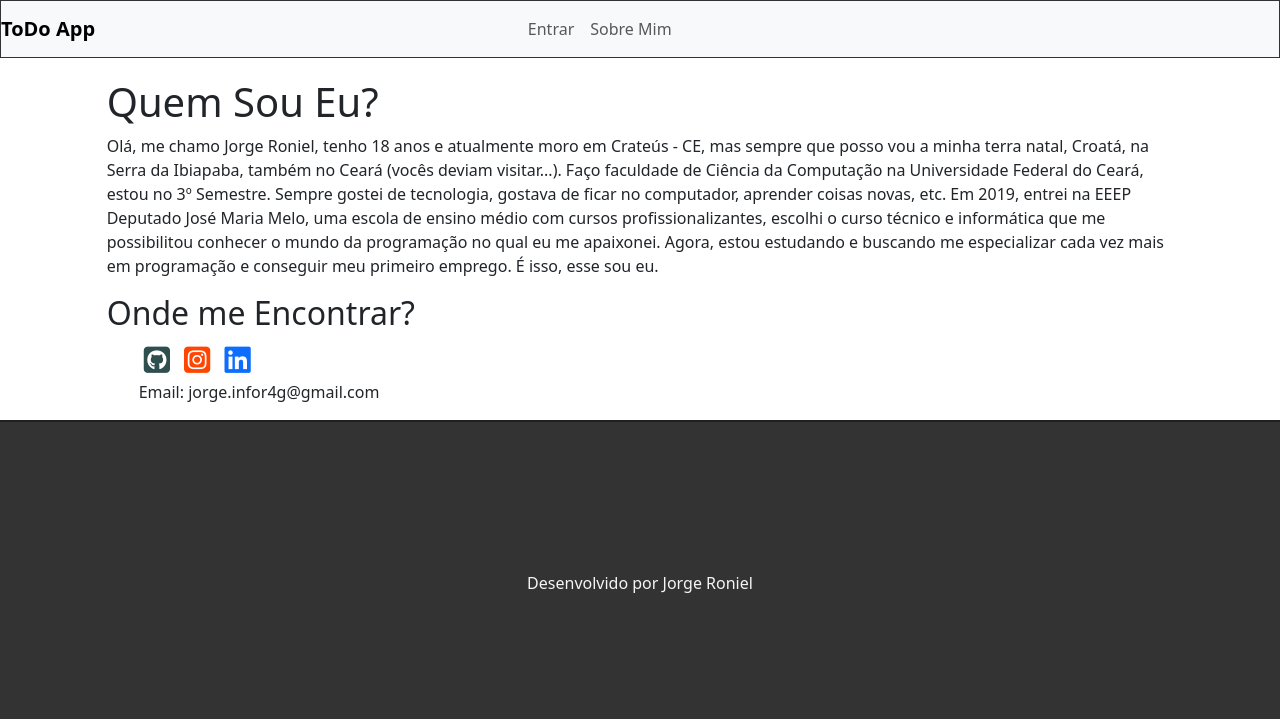
After one commit to JorgeRoniel/ToDo-App-Django, a Django app: page /about/ in a window 1280 px wide. The commit adds this page. Shown: the top 719 px of the page. Run offline with Django 4.2, Linux system fonts and the light colour scheme; some libraries are stand-ins or nearby versions.

Commit message:
Projeto Finalizado

```diff
--- /dev/null
+++ b/about/templates/sobremim.html
@@ -0,0 +1,30 @@
+{% extends 'model-page.html' %}
+
+{% block content %}
+    <div class="offset-1 col-10">
+        <h1>Quem Sou Eu?</h1>
+        <p>Olá, me chamo Jorge Roniel, tenho 18 anos e atualmente moro em Crateús - CE, mas sempre que posso vou a minha terra
+        natal, Croatá, na Serra da Ibiapaba, também no Ceará (vocês deviam visitar...). Faço faculdade de Ciência da Computação
+        na Universidade Federal do Ceará, estou no 3º Semestre. Sempre gostei de tecnologia, gostava de ficar no computador,
+        aprender coisas novas, etc. Em 2019, entrei na EEEP Deputado José Maria Melo, uma escola de ensino médio com cursos
+        profissionalizantes, escolhi o curso técnico e informática que me possibilitou conhecer o mundo da programação no qual
+        eu me apaixonei. Agora, estou estudando e buscando me especializar cada vez mais em programação e conseguir meu primeiro
+        emprego. É isso, esse sou eu.</p>
+        <h2>Onde me Encontrar?</h2>
+        <ul class="social-list">
+            <li class="social-itens">
+                <a href="https://github.com/JorgeRoniel"><span><i class="fa-brands fa-square-github"></i></span></a>
+            </li>
+            <li class="social-itens">
+                <a href="https://www.instagram.com/jorgeroniel__/"><span><i class="fa-brands fa-square-instagram"></i></span></a>
+            </li>
+            <li class="social-itens">
+                <a href="https://www.linkedin.com/in/jorge-roniel-244762230/"><span><i class="fa-brands fa-linkedin"></i></span></a>
+            </li>
+            <li>
+                Email: jorge.infor4g@gmail.com
+            </li>
+        </ul>
+    </div>
+
+{% endblock %}
--- /dev/null
+++ b/about/urls.py
@@ -0,0 +1,6 @@
+from django.urls import path
+from . import views
+
+urlpatterns = [
+    path('about/', views.about_me)
+]
--- a/about/views.py
+++ b/about/views.py
@@ -1,3 +1,5 @@
 from django.shortcuts import render
 
 # Create your views here.
+def about_me(request):
+    return render(request, 'sobremim.html')
--- a/task/Templates/model-page.html
+++ b/task/Templates/model-page.html
@@ -22,16 +22,13 @@
                             <li class="nav-item">
                                 <a class="nav-link" aria-current="page" href="/">Tarefas</a>
                             </li>
-                            <li class="nav-item">
-                                <a class="nav-link" aria-current="page" href="#">Usuários</a>
-                            </li>
                         {% else %}
                             <li class="nav-item">
                                 <a class="nav-link" aria-current="page" href="/login/">Entrar</a>
                             </li>
                         {% endif %}
                         <li class="nav-item">
-                            <a class="nav-link" aria-current="page" href="#">Sobre Nós</a>
+                            <a class="nav-link" aria-current="page" href="/about/">Sobre Mim</a>
                         </li>
 
                         {% if user.is_authenticated %}
--- a/task/static/css/styles.css
+++ b/task/static/css/styles.css
@@ -175,3 +175,27 @@ footer p {
     margin-bottom: 20px;
     margin-right: 10px;
 }
+
+/* Sobre */
+
+.social-list{
+    list-style: none;
+}
+
+.social-itens{
+    display: inline;
+}
+
+.fa-brands.fa-square-github, .fa-brands.fa-square-instagram, .fa-brands.fa-linkedin{
+    cursor: pointer;
+    margin: 5px;
+    font-size: 30px;
+}
+
+.fa-brands.fa-square-github{
+    color: #2F4F4F;
+}
+
+.fa-brands.fa-square-instagram{
+    color: #FF4500;
+}
--- a/todo/urls.py
+++ b/todo/urls.py
@@ -19,5 +19,6 @@ from django.urls import path, include
 urlpatterns = [
     path('admin/', admin.site.urls),
     path('', include('task.urls')),
-    path('', include('users.urls'))
+    path('', include('users.urls')),
+    path('', include('about.urls'))
 ]
```
Also changed, not shown: db.sqlite3.
